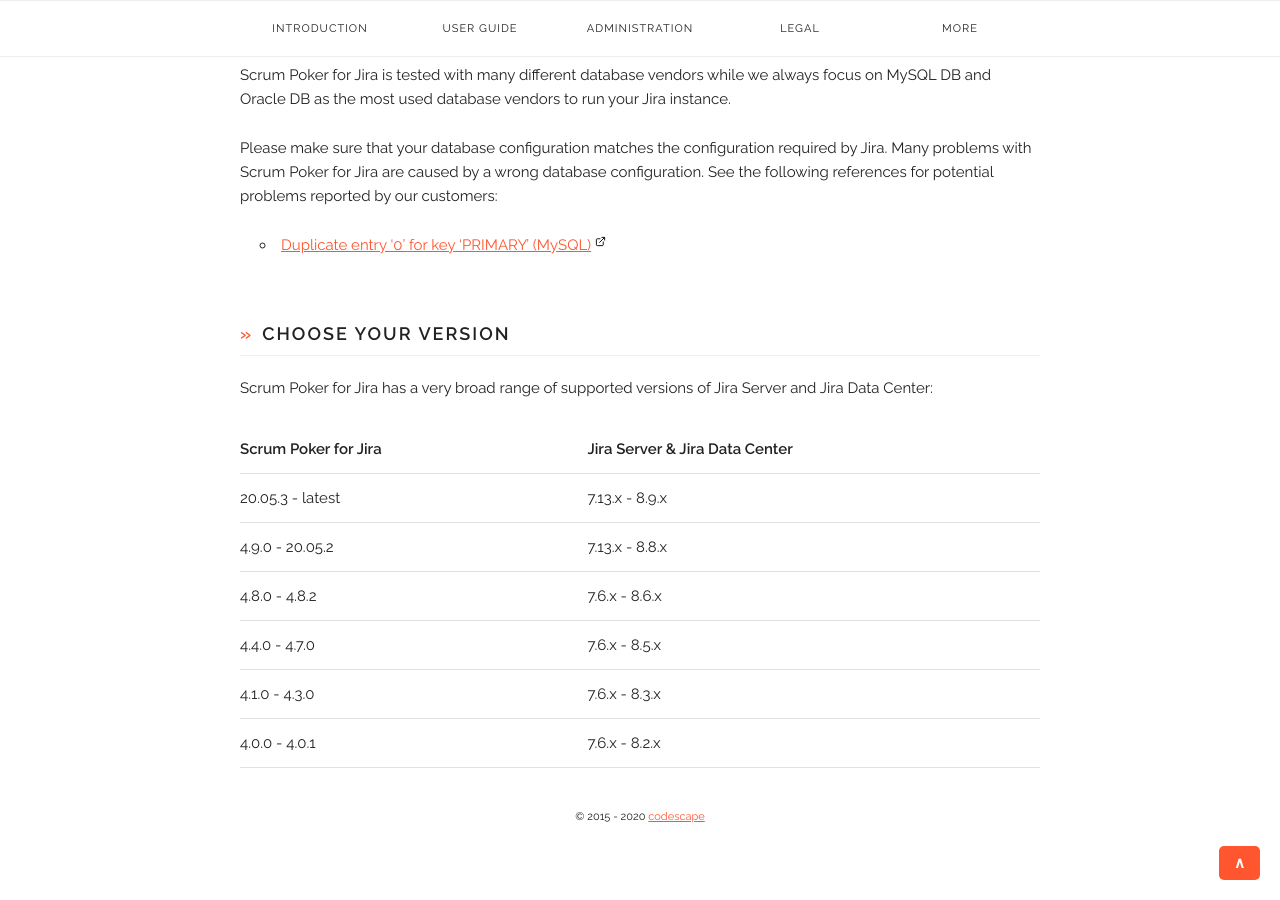
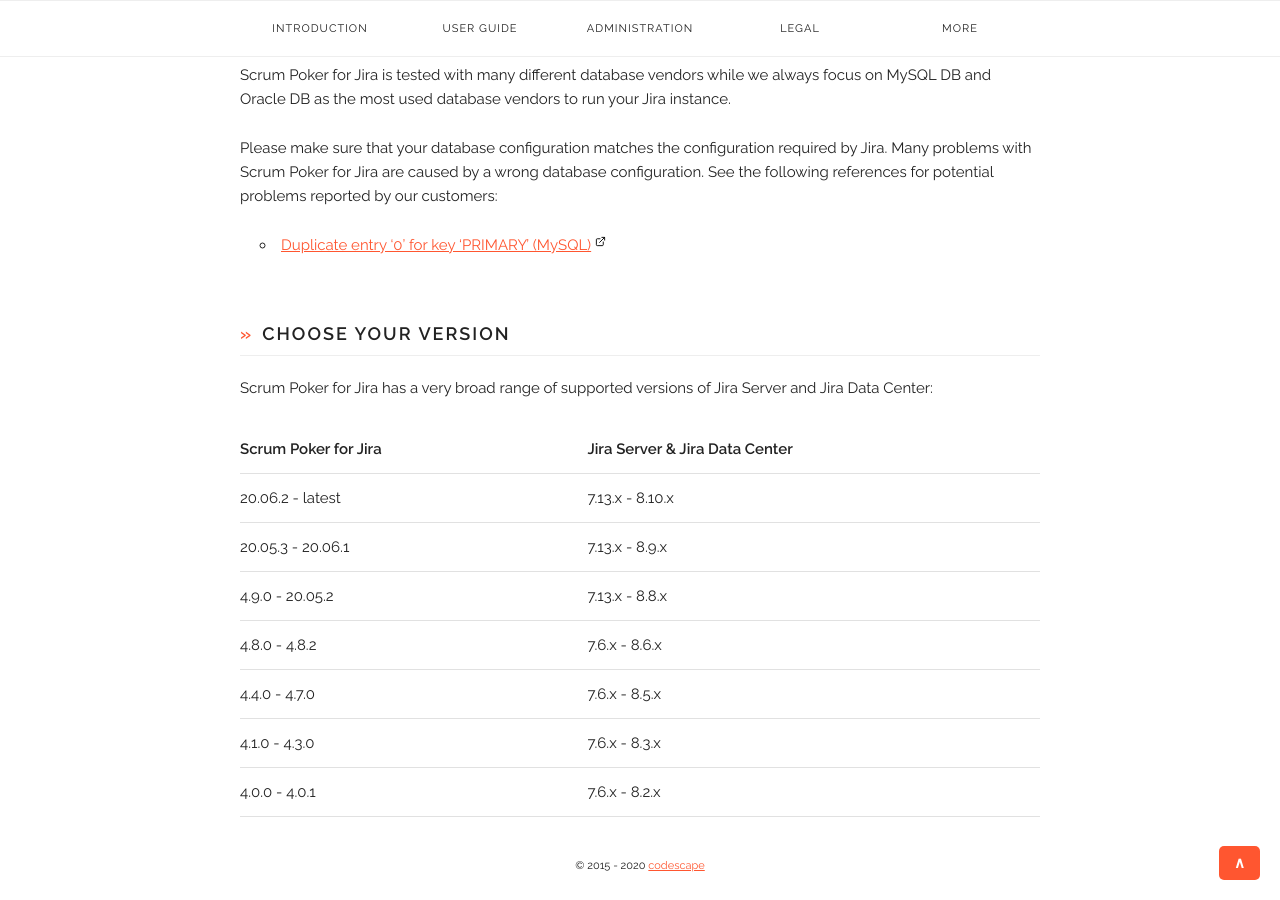
Before and after one commit to codescape/jira-scrum-poker, a Jekyll site: the page built from docs/compatibility-matrix.md, in a window 1280 px wide and 900 px high, scrolled down 1135 px. Built offline with Jekyll 4.4.1, drawn with Linux system fonts in a browser that asks for light colours; nearby versions of some CDN libraries.

Commit message:
docs: update compatibility matrix

```diff
--- a/docs/compatibility-matrix.md
+++ b/docs/compatibility-matrix.md
@@ -38,7 +38,8 @@
 
 | Scrum Poker for Jira | Jira Server & Jira Data Center |
 | -------------------- | ------------------------------ |
-| 20.05.3 - latest     | 7.13.x - 8.9.x                 |
+| 20.06.2 - latest     | 7.13.x - 8.10.x                |
+| 20.05.3 - 20.06.1    | 7.13.x - 8.9.x                 |
 | 4.9.0 - 20.05.2      | 7.13.x - 8.8.x                 |
 | 4.8.0 - 4.8.2        | 7.6.x - 8.6.x                  |
 | 4.4.0 - 4.7.0        | 7.6.x - 8.5.x                  |
```
Also changed, not shown: docs/changelog.md.
